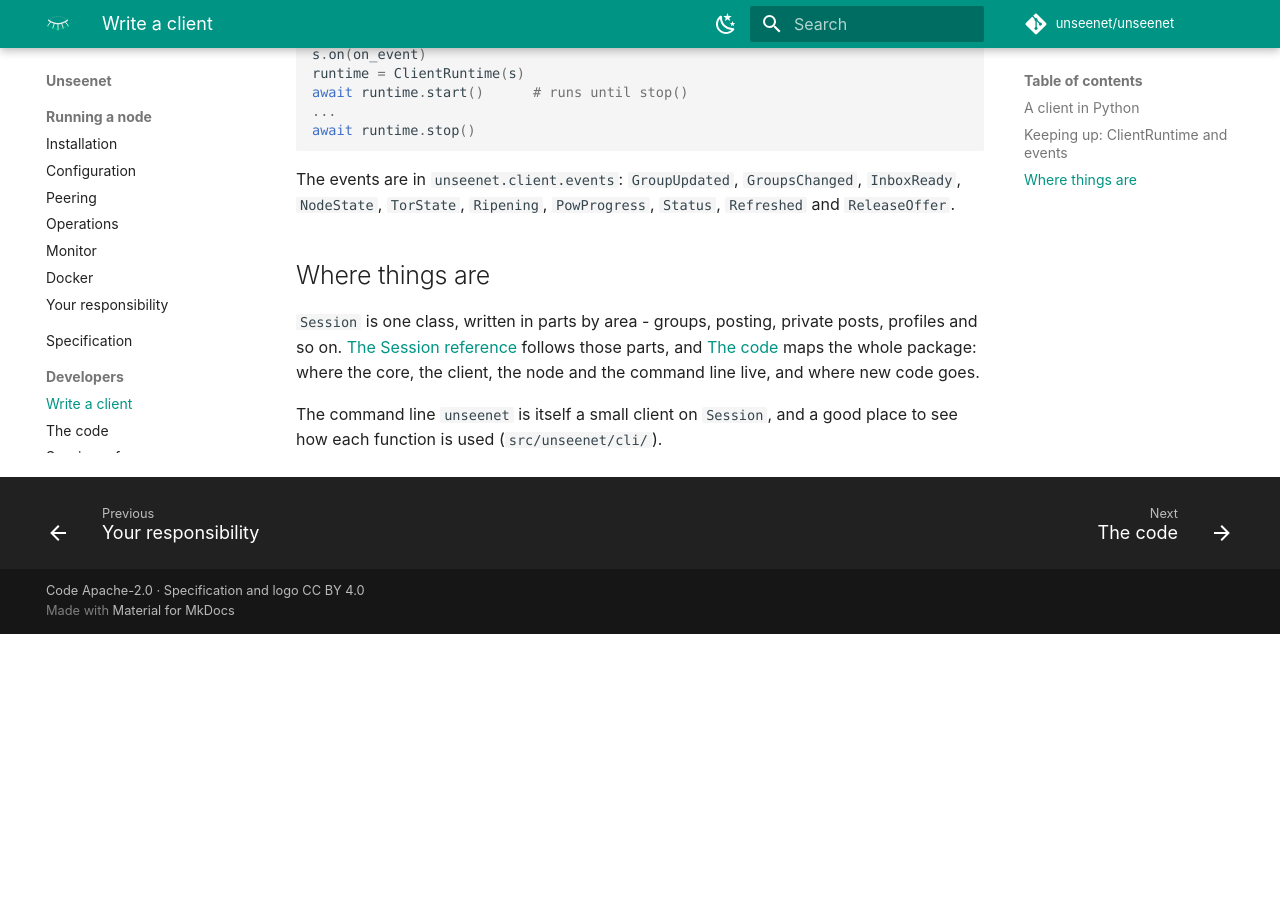
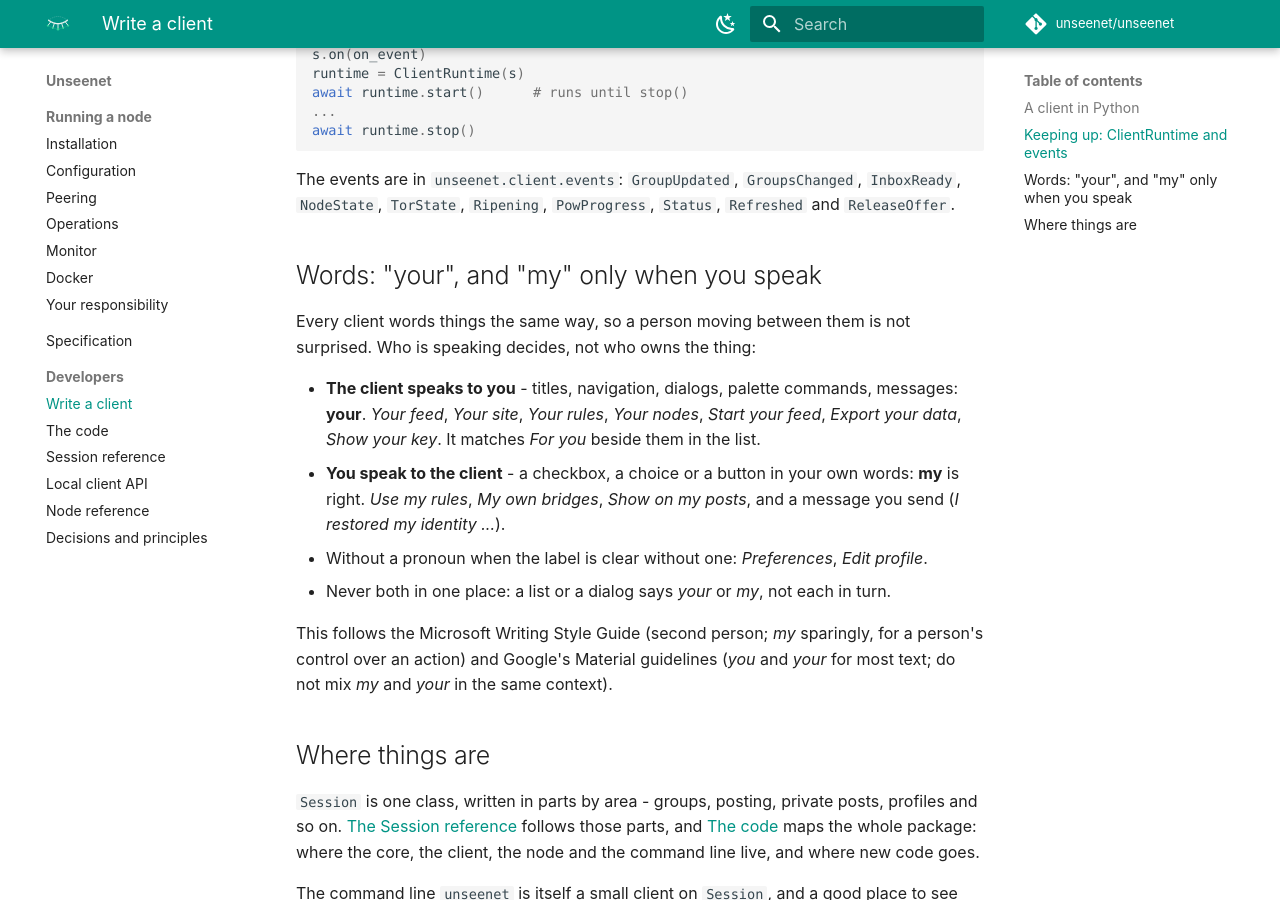
Before and after one commit to unseenet/unseenet, an MkDocs documentation site: the page built from docs/developers/index.md, in a window 1280 px wide and 900 px high, scrolled down 2057 px. Built offline with MkDocs 1.6.1 and Material for MkDocs 9.7.7, drawn with Linux system fonts in a browser that asks for light colours; comment, search, counter and statistics services are not loaded; before the commit the page ends 2691 px from its top, so only the background shows below that.

Commit message:
docs: the clients' words - "your", and "my" only when you speak

```diff
--- a/docs/developers/index.md
+++ b/docs/developers/index.md
@@ -100,6 +100,27 @@ The events are in `unseenet.client.events`: `GroupUpdated`, `GroupsChanged`,
 `InboxReady`, `NodeState`, `TorState`, `Ripening`, `PowProgress`, `Status`,
 `Refreshed` and `ReleaseOffer`.
 
+## Words: "your", and "my" only when you speak
+
+Every client words things the same way, so a person moving between them is not
+surprised. Who is speaking decides, not who owns the thing:
+
+- **The client speaks to you** - titles, navigation, dialogs, palette commands,
+  messages: **your**. *Your feed*, *Your site*, *Your rules*, *Your nodes*,
+  *Start your feed*, *Export your data*, *Show your key*. It matches *For you*
+  beside them in the list.
+- **You speak to the client** - a checkbox, a choice or a button in your own
+  words: **my** is right. *Use my rules*, *My own bridges*, *Show on my posts*,
+  and a message you send (*I restored my identity ...*).
+- Without a pronoun when the label is clear without one: *Preferences*, *Edit
+  profile*.
+- Never both in one place: a list or a dialog says *your* or *my*, not each in
+  turn.
+
+This follows the Microsoft Writing Style Guide (second person; *my* sparingly, for
+a person's control over an action) and Google's Material guidelines (*you* and
+*your* for most text; do not mix *my* and *your* in the same context).
+
 ## Where things are
 
 `Session` is one class, written in parts by area - groups, posting, private
```
Also changed, not shown: 2 other files.
